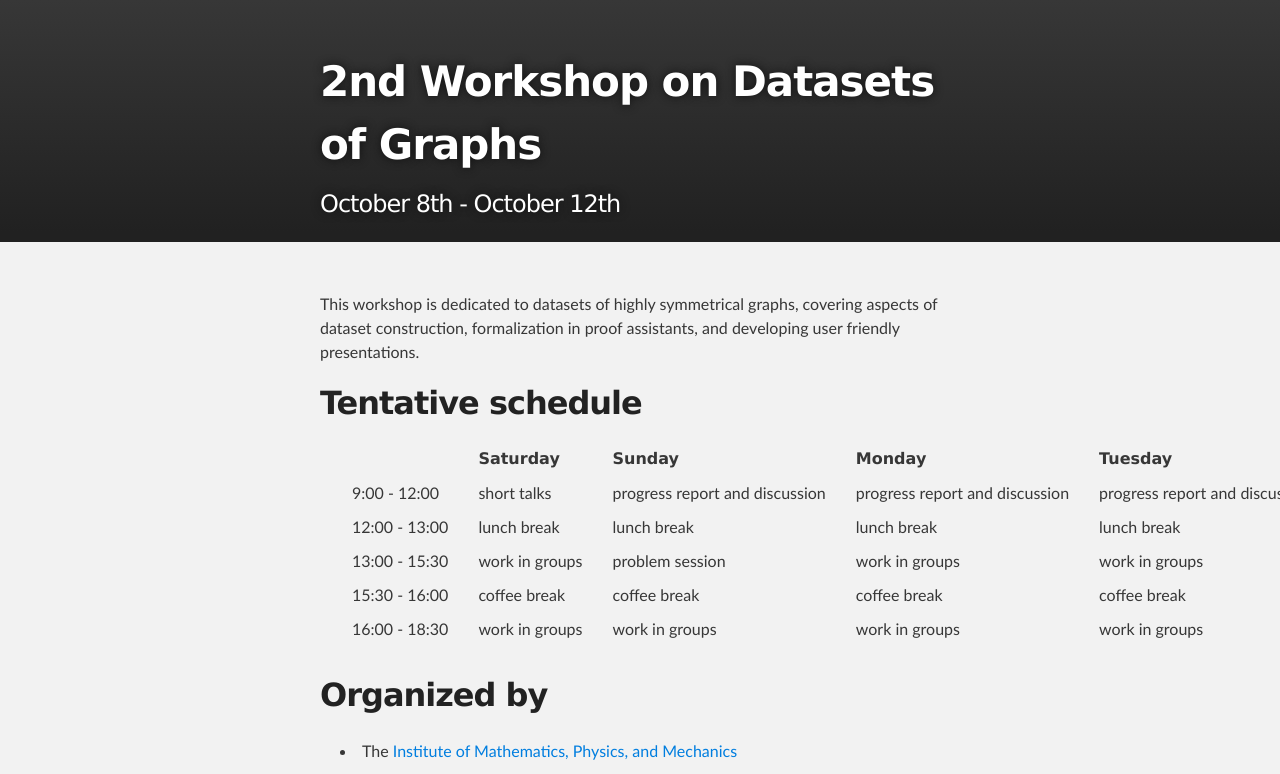
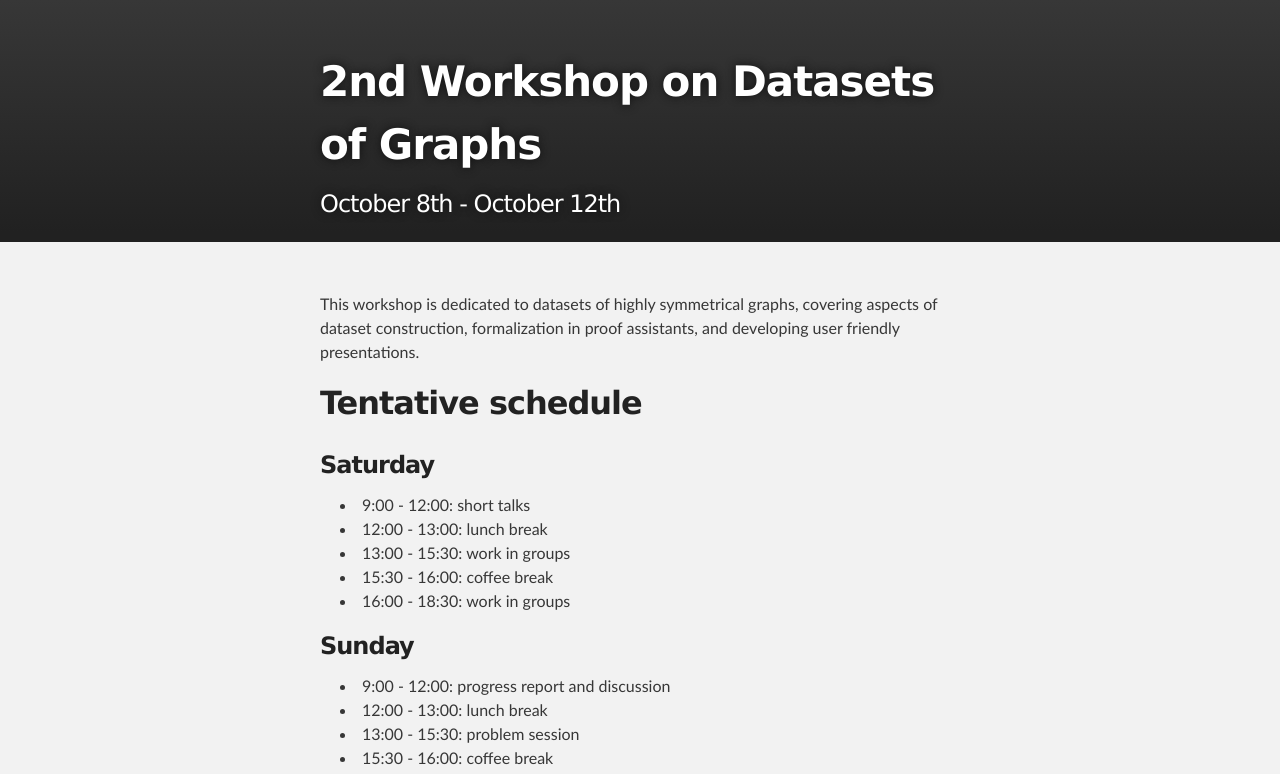
Before and after one commit to IMFM-SI/Lj22-Data-Workshop, a Jekyll site: the page built from index.md, in a window 1280 px wide and 1400 px high. Shown: the top 774 px of the window. Built offline with Jekyll 4.4.1, drawn with Linux system fonts in a browser that asks for light colours; some of the changed text lies outside the part shown.

Commit message:
Reorganize schedule

```diff
--- a/index.md
+++ b/index.md
@@ -8,13 +8,46 @@ This workshop is dedicated to datasets of highly symmetrical graphs, covering as
 
 ## Tentative schedule
 
-|               | Saturday       | Sunday                         | Monday                         | Tuesday                        | Wednesday      |
-|---------------|----------------|--------------------------------|--------------------------------|--------------------------------|----------------|
-|  9:00 - 12:00 | short talks    | progress report and discussion | progress report and discussion | progress report and discussion | work in groups |
-| 12:00 - 13:00 | lunch break    | lunch break                    | lunch break                    | lunch break                    | lunch break    |
-| 13:00 - 15:30 | work in groups | problem session                | work in groups                 | work in groups                 | work in groups |
-| 15:30 - 16:00 | coffee break   | coffee break                   | coffee break                   | coffee break                   | coffee break   |
-| 16:00 - 18:30 | work in groups | work in groups                 | work in groups                 | work in groups                 | work in groups |
+### Saturday
+
+*  9:00 - 12:00: short talks
+* 12:00 - 13:00: lunch break
+* 13:00 - 15:30: work in groups
+* 15:30 - 16:00: coffee break
+* 16:00 - 18:30: work in groups
+
+### Sunday
+
+*  9:00 - 12:00: progress report and discussion
+* 12:00 - 13:00: lunch break
+* 13:00 - 15:30: problem session
+* 15:30 - 16:00: coffee break
+* 16:00 - 18:30: work in groups
+
+### Monday
+
+*  9:00 - 12:00: progress report and discussion
+* 12:00 - 13:00: lunch break
+* 13:00 - 15:30: work in groups
+* 15:30 - 16:00: coffee break
+* 16:00 - 18:30: work in groups
+
+### Tuesday
+
+*  9:00 - 12:00: progress report and discussion
+* 12:00 - 13:00: lunch break
+* 13:00 - 15:30: work in groups
+* 15:30 - 16:00: coffee break
+* 16:00 - 18:30: work in groups
+
+### Wednesday
+
+*  9:00 - 12:00: work in groups
+* 12:00 - 13:00: lunch break
+* 13:00 - 15:30: work in groups
+* 15:30 - 16:00: coffee break
+* 16:00 - 18:30: work in groups
+
 
 ## Organized by
 
```
